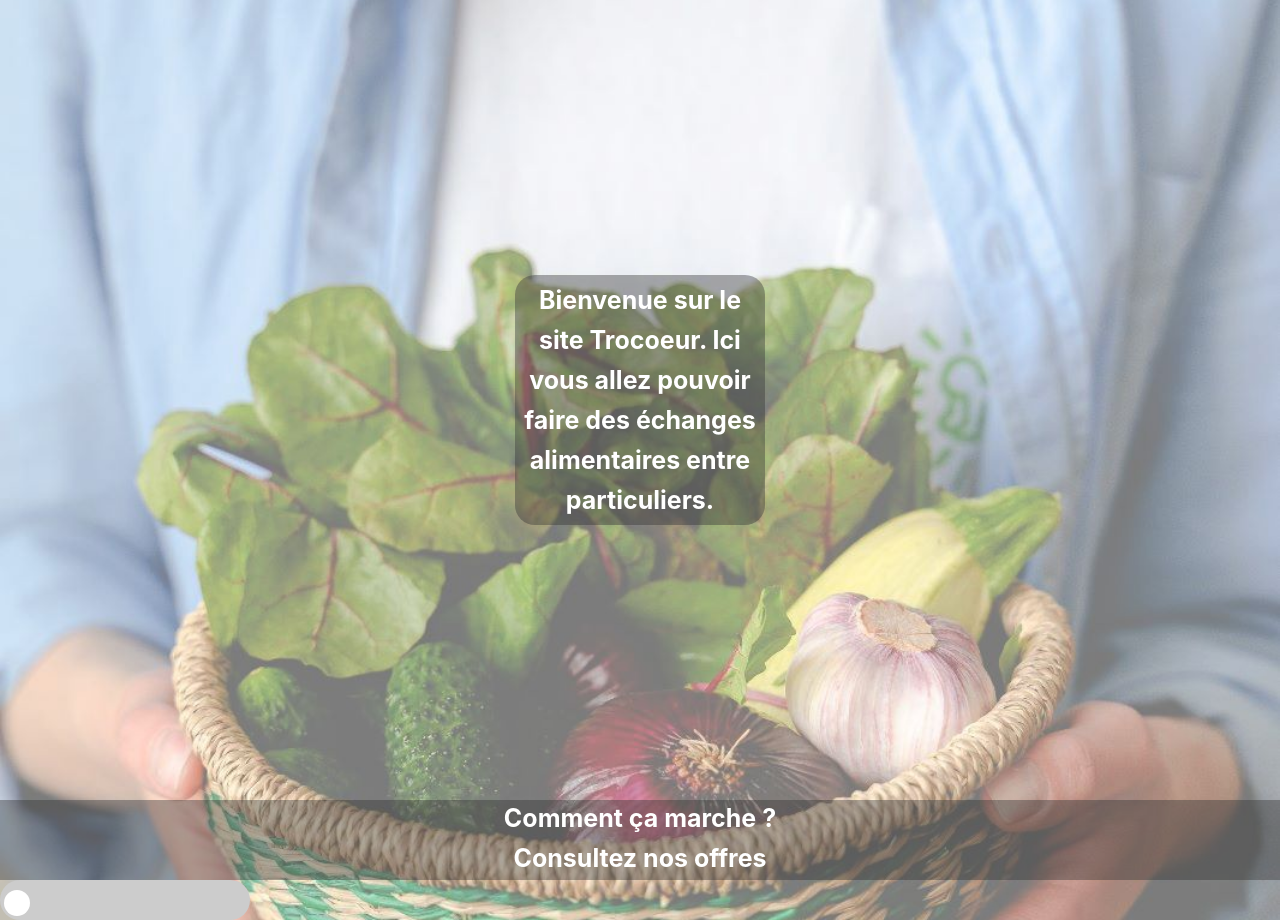
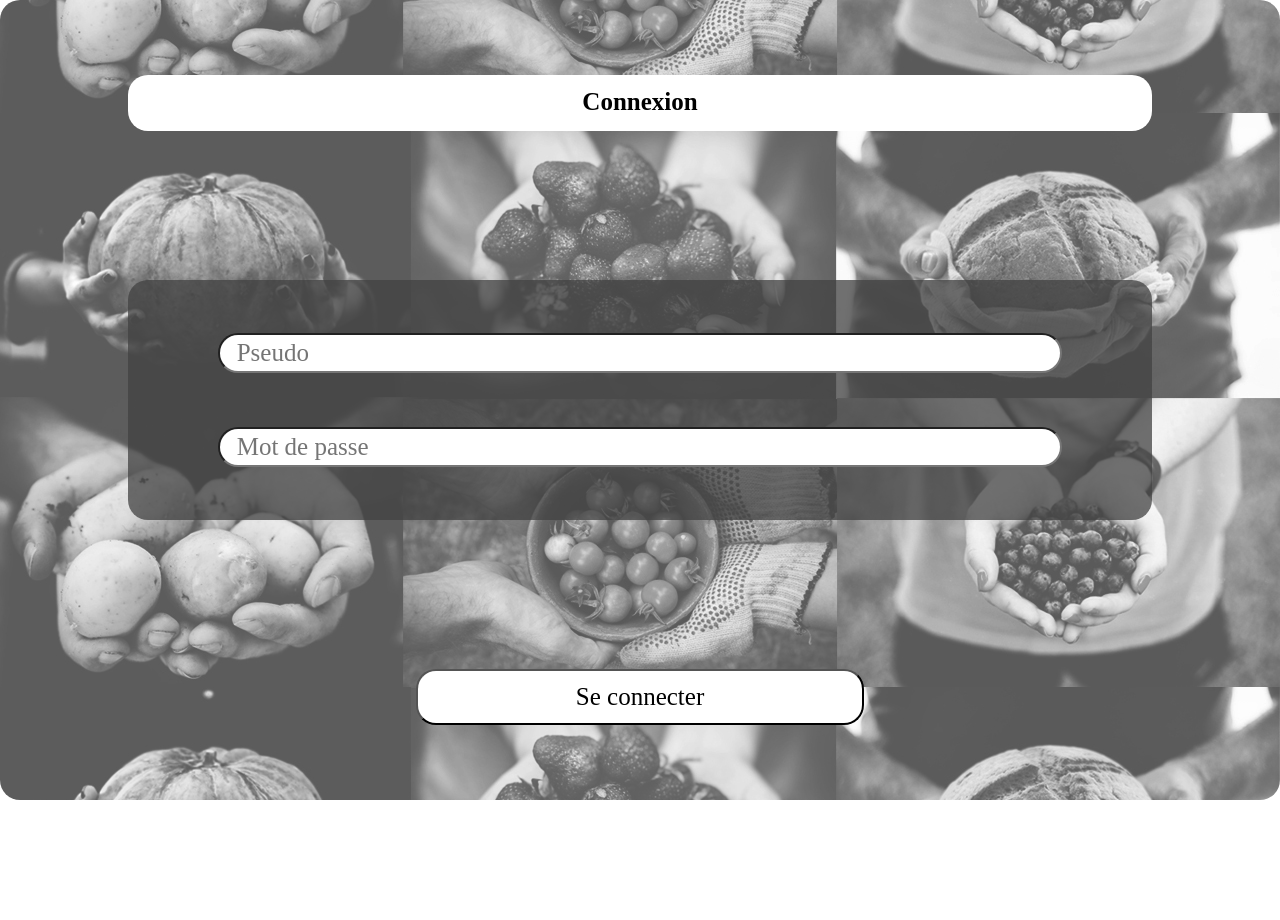
Before and after one commit to Apollo02112022/P3_Front, an Angular app: page / in a window 1280 px wide. After the commit the page ends 800 px from the top, so only its background shows below. Built offline with nearby package versions, Linux system fonts and the light colour scheme.

Commit message:
login up

```diff
--- a/src/app/app.component.html
+++ b/src/app/app.component.html
@@ -1 +1 @@
-<app-accueil></app-accueil>
+<app-login></app-login>
--- a/src/app/app.module.ts
+++ b/src/app/app.module.ts
@@ -4,11 +4,13 @@ import { BrowserModule } from '@angular/platform-browser';
 import { AppRoutingModule } from './app-routing.module';
 import { AppComponent } from './app.component';
 import { AccueilComponent } from './accueil/accueil.component';
+import { LoginComponent } from './login/login.component';
 
 @NgModule({
   declarations: [
     AppComponent,
-    AccueilComponent
+    AccueilComponent,
+    LoginComponent
   ],
   imports: [
     BrowserModule,
--- /dev/null
+++ b/src/app/login/login.component.html
@@ -0,0 +1,8 @@
+<main class="main">
+    <div class="connexion">Connexion</div>
+    <div class="login">
+        <input class="login__pseudo" type="text" placeholder=" Pseudo" >
+        <input class="login__mdp" type="text" placeholder=" Mot de passe">
+    </div>
+    <button class="btn">Se connecter</button>
+</main>
--- /dev/null
+++ b/src/app/login/login.component.scss
@@ -0,0 +1,46 @@
+* {
+    border-radius: 20px;
+}
+
+.main {
+    height: 100vh;
+    display: flex;
+    flex-direction: column;
+    background: url("../../assets/background_mains_modifs.jpg") center/100%;
+    justify-content: space-around;
+    align-items: center;
+    filter: grayscale(100%);
+    font-size: 25px;
+    font-weight: bold;
+
+    .connexion, .btn {
+        height: 7%;
+        width: 80%;
+        background: white;
+        display: flex;
+        justify-content: center;
+        align-items: center;
+
+    }
+
+
+    .login {
+        display: flex;
+        flex-direction: column;
+        justify-content: space-evenly;
+        align-items: center;
+        height: 30%;
+        width: 80%;
+        background: rgba($color: #424242, $alpha: 0.75);
+
+        &__pseudo, &__mdp {
+            height: 15%;
+            width: 80%;
+            padding: 0 10px;
+        }
+    }
+
+    .btn {
+        width: 35%;
+    }
+}
--- a/tsconfig.json
+++ b/tsconfig.json
@@ -1,4 +1,3 @@
-/* To learn more about this file see: https://angular.io/config/tsconfig. */
 {
   "compileOnSave": false,
   "compilerOptions": {
```
Also changed, not shown: src/app/login/login.component.ts (added, +10 -0 lines), src/assets/background_mains_modifs.jpg (added), 1 other file (tests, documents, lock files or other folders).
